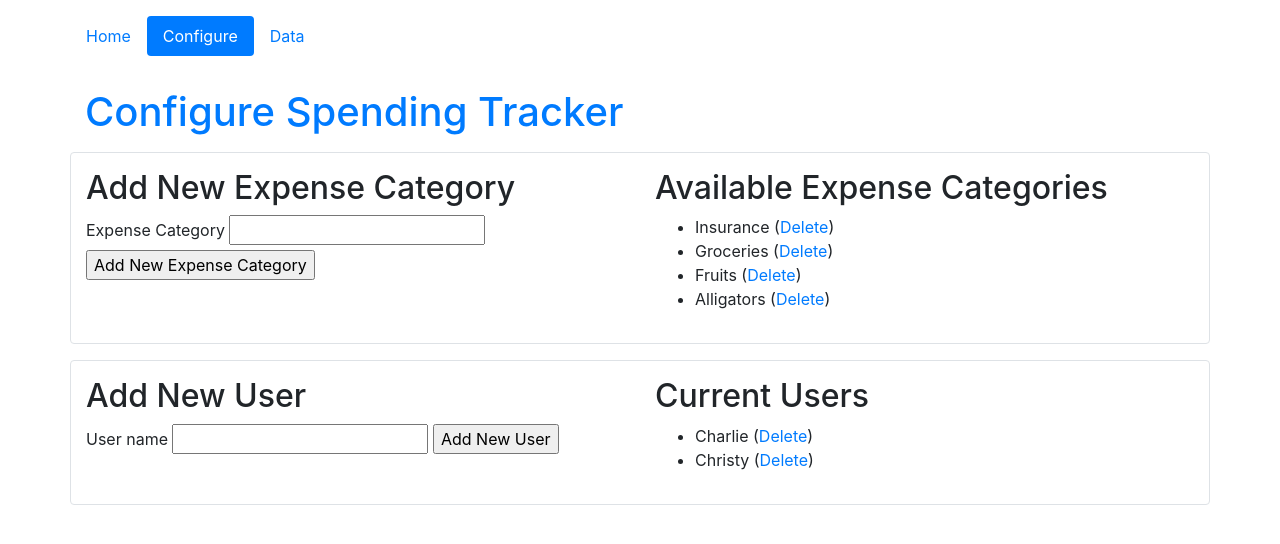
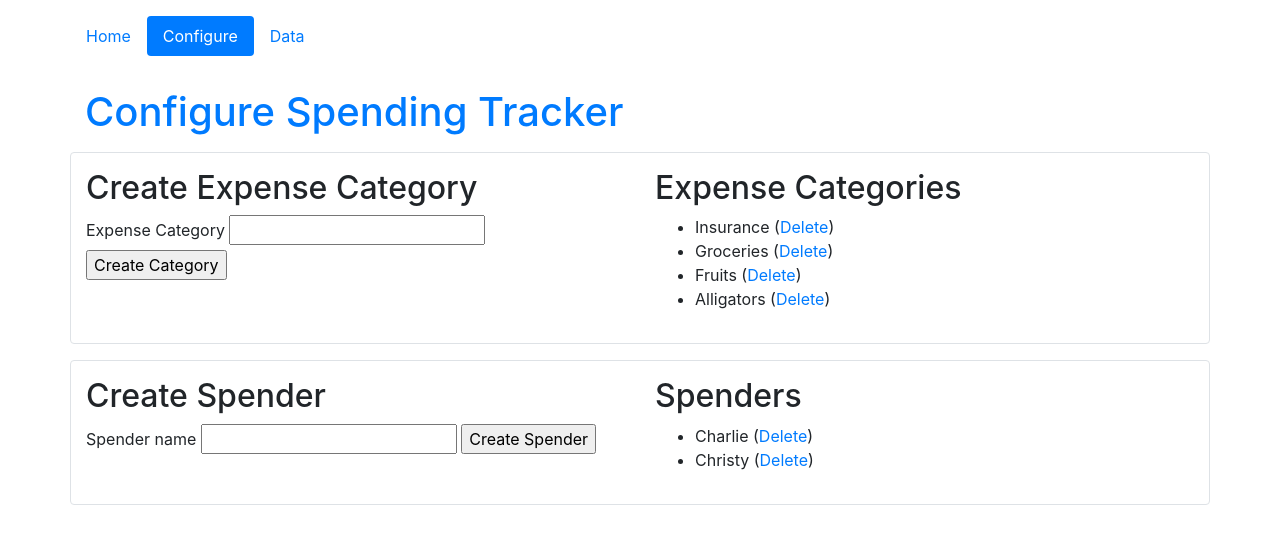
Before and after one commit to charliecoderdad/spending-tracker, a Flask app: page /configure in a window 1280 px wide. Shown: the top 544 px of the page. Run offline with Flask 2, Linux system fonts and the light colour scheme; data comes from the database, SQL or seed files in the repository; both versions use the stored data as it was after the commit; some libraries are stand-ins or nearby versions.

Commit message:
Sort the expense categories pull down list

```diff
--- a/tracker_app/forms.py
+++ b/tracker_app/forms.py
@@ -16,8 +16,8 @@ class NewExpenseForm(FlaskForm):
 
 class NewCategoryForm(FlaskForm):
 	category = StringField('Expense Category', validators=[DataRequired()])
-	submit = SubmitField('Add New Expense Category')
+	submit = SubmitField('Create Category')
 
 class NewUserForm(FlaskForm):
-	username = 	StringField('User name', validators=[DataRequired()])
-	submit = SubmitField('Add New User')
+	username = 	StringField('Spender name', validators=[DataRequired()])
+	submit = SubmitField('Create Spender')
--- a/tracker_app/routes.py
+++ b/tracker_app/routes.py
@@ -7,14 +7,13 @@ from datetime import date
 @app.route("/", methods=["GET","POST"])
 def home():
 	newExpenseForm = forms.NewExpenseForm()
-	newExpenseForm.expenseCategory.choices = [(c.categoryId, c.expenseCategory) for c in Category.query.all()]
+	sortedCategoriesList = [(c.expenseCategory) for c in Category.query.all()]
+	sortedCategoriesList.sort()
+	newExpenseForm.expenseCategory.choices = sortedCategoriesList
 	newExpenseForm.spender.choices = [(u.userId, u.username) for u in User.query.all()]
-	print(f"KEEP GOING {newExpenseForm.validate_on_submit()}")
 	if newExpenseForm.validate_on_submit():
 		flash(f"Created a new expense record", "info")
 		return redirect(url_for('home'))
-	else:
-		print("HeY NOW HEY NOW11")
 	return render_template('index.html', newExpenseForm=newExpenseForm)
 
 @app.route("/configure", methods=["GET","POST"])
--- a/tracker_app/templates/configure.html
+++ b/tracker_app/templates/configure.html
@@ -7,7 +7,7 @@
 <div class="row border rounded my-3 py-3" id="expenses-config">
 
 	<div class="col-sm">
-		<h2>Add New Expense Category</h2>
+		<h2>Create Expense Category</h2>
 		<form method="POST" action={{ url_for('configure') }}>
 			{{ newCategoryForm.csrf_token }}
 			{{ newCategoryForm.category.label }} {{ newCategoryForm.category(size=20) }}
@@ -15,7 +15,7 @@
 		</form>
 	</div>
 	<div class="col-sm">
-		<h2>Available Expense Categories</h2>
+		<h2>Expense Categories</h2>
 		<ul>
 			{% for cat in categories %}
 				<li>{{ cat.expenseCategory }} (<a href={{ url_for('deleteCategory', categoryId=cat.categoryId) }}>Delete</a>)</li>
@@ -26,7 +26,7 @@
 
 <div class="row border rounded my-3 py-3" id="users-config">
 	<div class="col-sm">
-		<h2>Add New User</h2>
+		<h2>Create Spender</h2>
 		<form method="POST" action={{ url_for('configure') }}>
 			{{ newUserForm.csrf_token }}
 			{{ newUserForm.username.label }} {{ newUserForm.username(size=20) }}
@@ -34,7 +34,7 @@
 		</form>
 	</div>
 	<div class="col-sm">
-		<h2>Current Users</h2>
+		<h2>Spenders</h2>
 		<ul>
 			{% for user in users %}
 				<li>{{ user.username }} (<a href={{ url_for('deleteUser', userid=user.userId) }}>Delete</a>)</li>
```
Also changed, not shown: tracker_app/spending.db.
